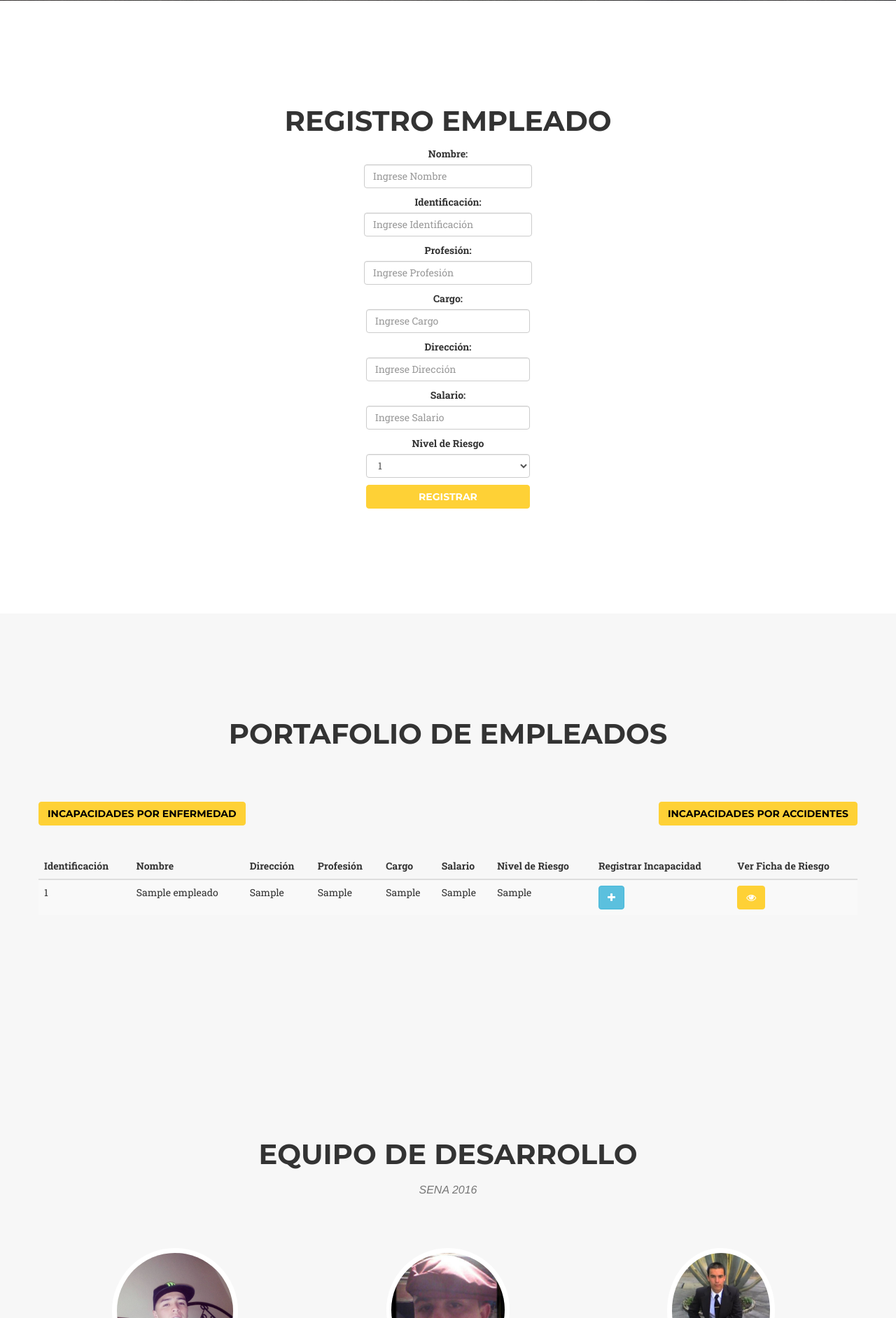
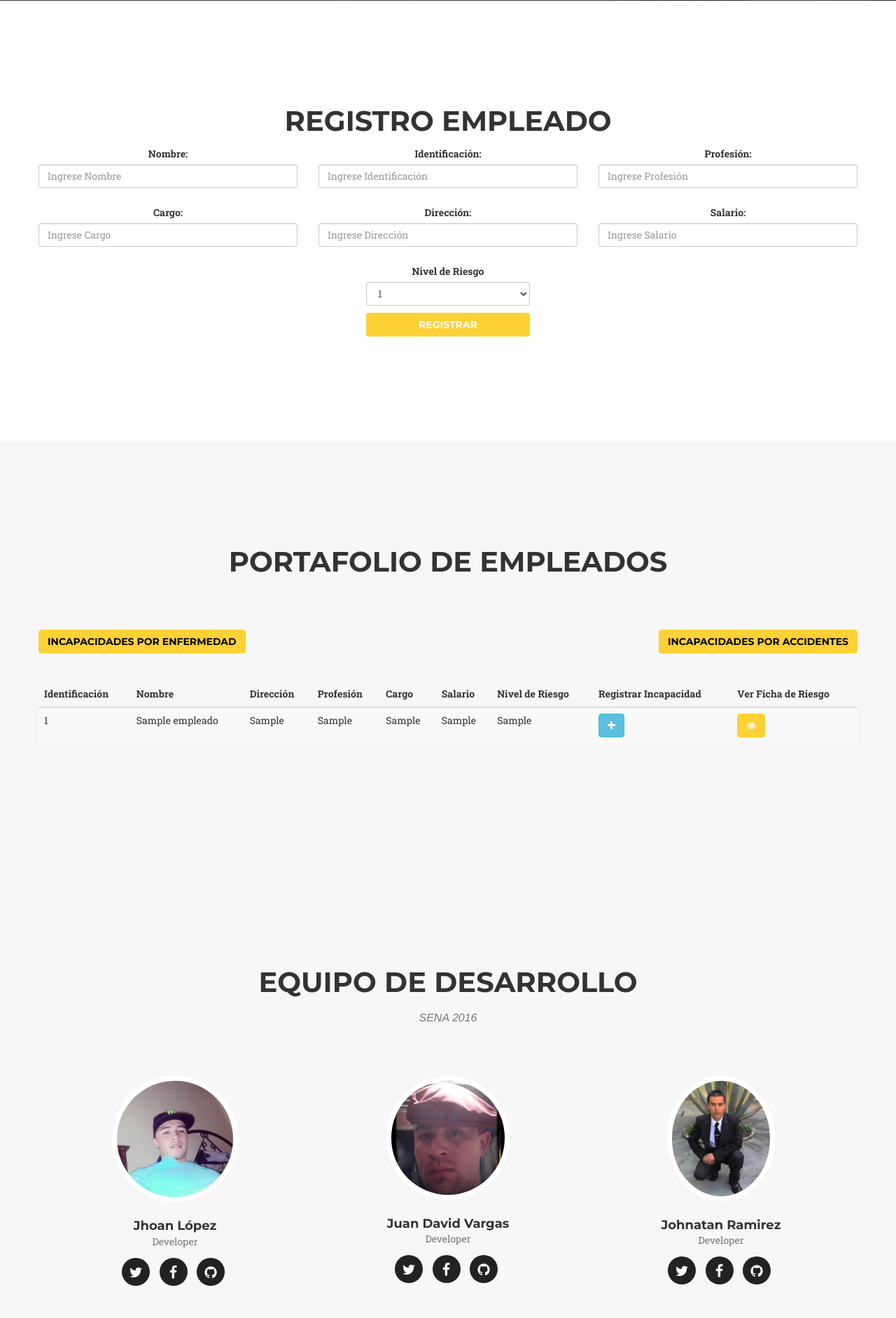
Before and after one commit to JhoanLT/Sistema-de-Informaci-n-Salud-en-el-Trabajo, a PHP site: page /Sistema-de-Informaci-n-Salud-en-el-Trabajo/ in a window 1280 px wide. Shown: the part 717-2601 px from the top of the page at 70% size. Run offline with PHP 8.4, Linux system fonts and the light colour scheme; tables that the repository leaves empty or names only in its code hold one stand-in row (values such as "Sample post"); data that the repository does not hold is empty; style sheets or scripts are compiled from the project's sources; some libraries are stand-ins or nearby versions; some web fonts are replaced.

Commit message:
Se organizo el formulario de registro del empleado

```diff
--- a/application/view/Otro/index.php
+++ b/application/view/Otro/index.php
@@ -63,35 +63,45 @@
             <div class="row text-center">
                 <form role="form" method="POST">
                     <div class="row">
-                      <div class="form-group" style="width: 20%; margin: 0px auto;">
+                        <div class="col-xs-12 col-md-4">
+                          <div class="form-group">
                             <label for="email">Nombre:</label>
                             <input type="text" class="form-control" id="name" name="txtnombre" placeholder="Ingrese Nombre">
                           </div>
-                      <p></p>
-                      <div class="form-group" style="width: 20%; margin: 0px auto">
+                        </div>
+                      <div class="col-xs-12 col-md-4">
+                          <div class="form-group">
                             <label for="pwd">Identificación:</label>
                             <input type="text" class="form-control" id="identi" name="txtidentificacion" placeholder="Ingrese Identificación">
                           </div>
-                      <p></p>
-                      <div class="form-group" style="width: 20%; margin: 0px auto">
+                      </div>
+                      <div class="col-xs-12 col-md-4">
+                          <div class="form-group">
                             <label for="pwd">Profesión:</label>
                             <input type="text" class="form-control" id="profesion" name="txtprofesion" placeholder="Ingrese Profesión">
                           </div>
                       </div>
+                    </div>
                       <p></p>
-                      <div class="form-group" style="width: 20%; margin: 0px auto">
+                      <div class="row">
+                        <div class="col-xs-12 col-md-4">
+                          <div class="form-group">
                             <label for="pwd">Cargo:</label>
                             <input type="text" class="form-control" id="cargo" name="txtcargo" placeholder="Ingrese Cargo">
                           </div>
-                      <p></p>
-                      <div class="form-group" style="width: 20%; margin: 0px auto">
+                        </div>
+                        <div class="col-xs-12 col-md-4">
+                          <div class="form-group">
                             <label for="pwd">Dirección:</label>
                             <input type="text" class="form-control" id="direccion" name="txtdireccion" placeholder="Ingrese Dirección">
                           </div>
-                      <p></p>
-                      <div class="form-group" style="width: 20%; margin: 0px auto">
+                        </div>
+                        <div class="col-xs-12 col-md-4">
+                          <div class="form-group">
                             <label for="pwd">Salario:</label>
                             <input type="text" class="form-control" id="salario" name="txtsalario" placeholder="Ingrese Salario">
+                          </div>
+                        </div>
                       </div>
                       <p></p>
                       <div class="form-group" style="width: 20%; margin: 0px auto">
```
Lines whose indentation alone changed are shown as unchanged.
